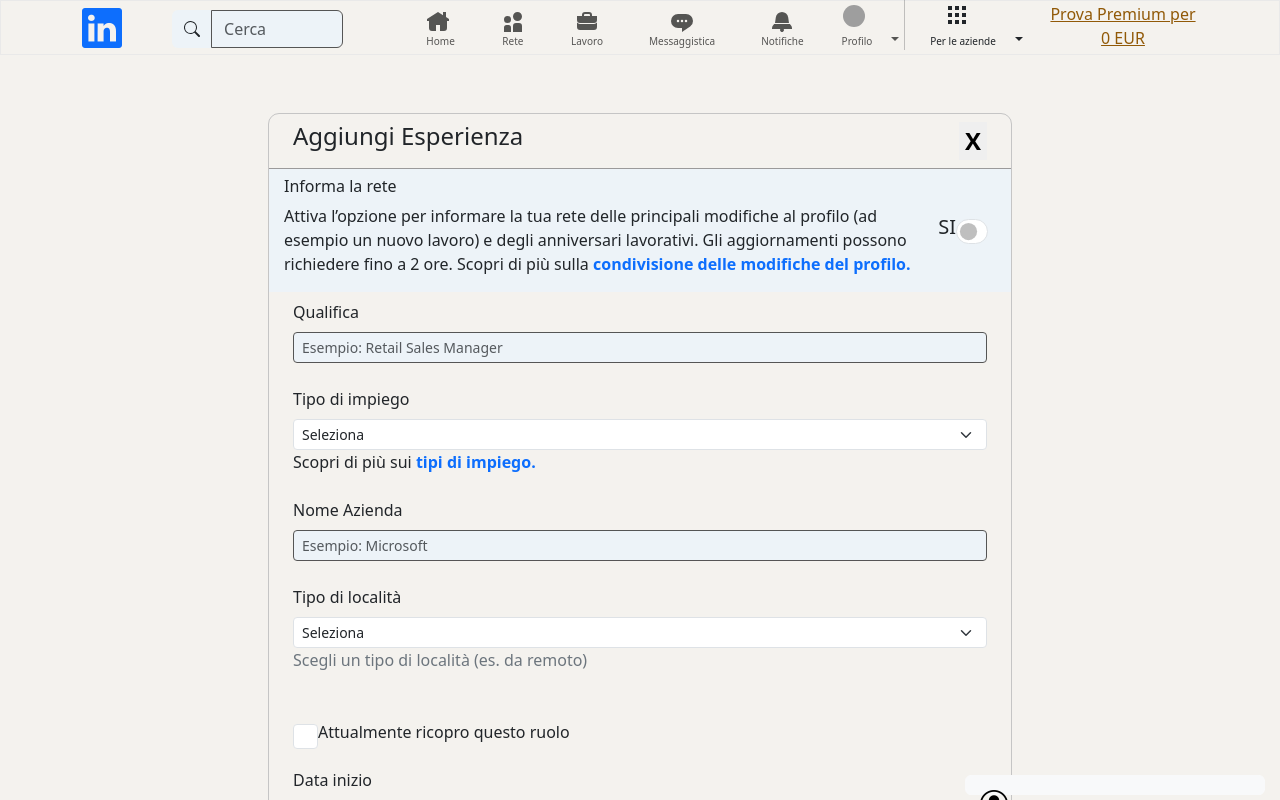
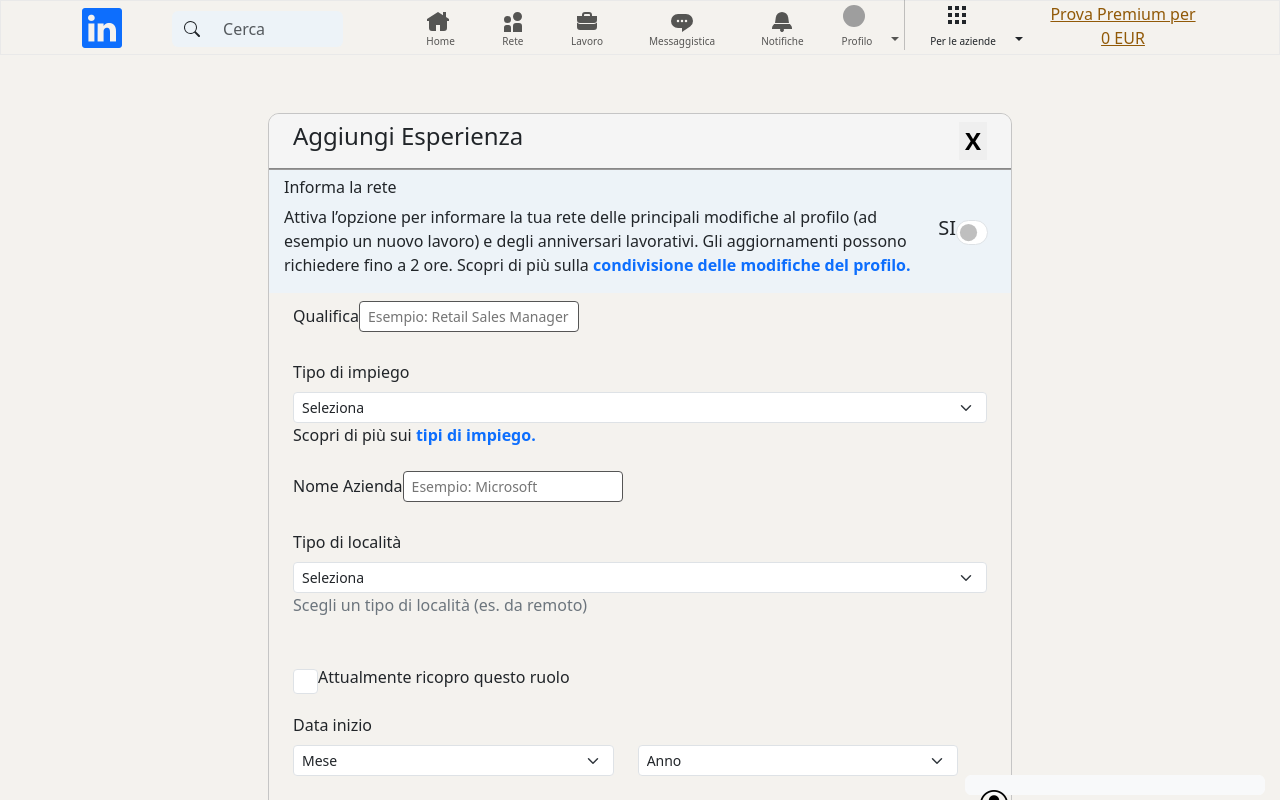
Before and after one commit to yvr1x02/BW3, a React (Vite) app: page /Form in a window 1280 px wide. Shown: the top 800 px of the page. Built offline with nearby package versions, Linux system fonts and the light colour scheme; grey boxes are pictures that could not be loaded.

Commit message:
Commit Layout Form

```diff
--- a/src/App.css
+++ b/src/App.css
@@ -268,7 +268,7 @@ body {
 .ContainerForm{
   border: 0.5px solid #c5c5c5;
   border-radius: 11px;
-  height: 851px;
+  height: 751px;
   width: 744px;
   padding: 0px;
   position: relative;
@@ -276,14 +276,14 @@ body {
 
 
 .ContainerForm {
- /*  width: 100%; */
-  /* height: 657; */ /* Altezza fissa, puoi cambiare secondo le tue necessità */
   overflow-y: auto;
+
 }
 
-/* Stilizzazione per Chrome, Edge e Safari */
+
 .ContainerForm::-webkit-scrollbar {
-  width: 12px;
+  margin-top: 10px;
+  width: 4px;
 }
 
 .ContainerForm::-webkit-scrollbar-track {
@@ -293,15 +293,20 @@ body {
 .ContainerForm::-webkit-scrollbar-thumb {
   background-color: #888;
   border-radius: 10px;
-  border: 1px solid #eee;
+  border: 0.5px solid #eee;
 }
 
-/* Facoltativo: Cambiare il colore dello scrollbar al passaggio del mouse */
+
 .ContainerForm::-webkit-scrollbar-thumb:hover {
   background: #555;
 }
 
-
+.fissa{
+  position: sticky;
+  top: 0;
+  background-color: #f5f5f5;
+  border-bottom:1px solid #888 ;
+}
 
 
 
@@ -365,7 +370,7 @@ border: none;
   text-decoration: underline;
 }
 
-.form-control{
+.form-controlForm{
   border:1px solid #555;
 }
 
--- a/src/components/Form.jsx
+++ b/src/components/Form.jsx
@@ -11,7 +11,7 @@ function FormExp() {
     <Container>
       <Row className="ControlloPosi">
         <div className="ContainerForm scrollable-content">
-          <div className="d-flex justify-content-between ps-4 pe-4 pt-2 pb-2">
+          <div className="fissa d-flex justify-content-between ps-4 pe-4 pt-2 pb-2">
             <h4>Aggiungi Esperienza</h4>
             <button className="buttonExit">X</button>
           </div>
@@ -43,7 +43,7 @@ function FormExp() {
               <div className="mb-4">
                 <label className="form-label">Qualifica</label>
                 <input
-                  className="form-control form-control-sm"
+                  className="form-controlForm form-control-sm"
                   type="text"
                   placeholder="Esempio: Retail Sales Manager"
                   aria-label=".form-control-sm example"
@@ -77,7 +77,7 @@ function FormExp() {
               <div className="mb-4">
                 <label className="form-label">Nome Azienda</label>
                 <input
-                  className="form-control form-control-sm"
+                  className="form-controlForm form-control-sm"
                   type="text"
                   placeholder="Esempio: Microsoft"
                   aria-label=".form-control-sm example"
@@ -295,7 +295,7 @@ function FormExp() {
                   Sommario del profilo
                 </label>
                 <input
-                  className="form-control form-control-sm"
+                  className="form-controlForm form-control-sm"
                   type="text"
                   placeholder="Esempio: Retail Sales Manager"
                   aria-label=".form-control-sm example"
@@ -355,7 +355,7 @@ function FormExp() {
                   Aggiungi una competenza
                 </button>
                 <input
-                  className="form-control form-control-sm"
+                  className="form-controlForm form-control-sm"
                   type="text"
                   placeholder="Esempio: Retail Sales Manager"
                   aria-label=".form-control-sm example"
@@ -414,16 +414,19 @@ function FormExp() {
                   Aggiungi media
                 </button>
                 <input
-                  className="form-control form-control-sm"
+                  className="form-controlForm form-control-sm"
                   type="text"
                   placeholder="Esempio: Retail Sales Manager"
                   aria-label=".form-control-sm example"
                 ></input>
                   </div>
             </div>
+            <div className="fissa">
+
             <hr />
-            <div className="d-flex justify-content-end">
+            <div className="  d-flex justify-content-end">
               <button className=" fw-bold btnForm mb-2">Salva</button>
+            </div>
             </div>
           </div>
         </div>
```
